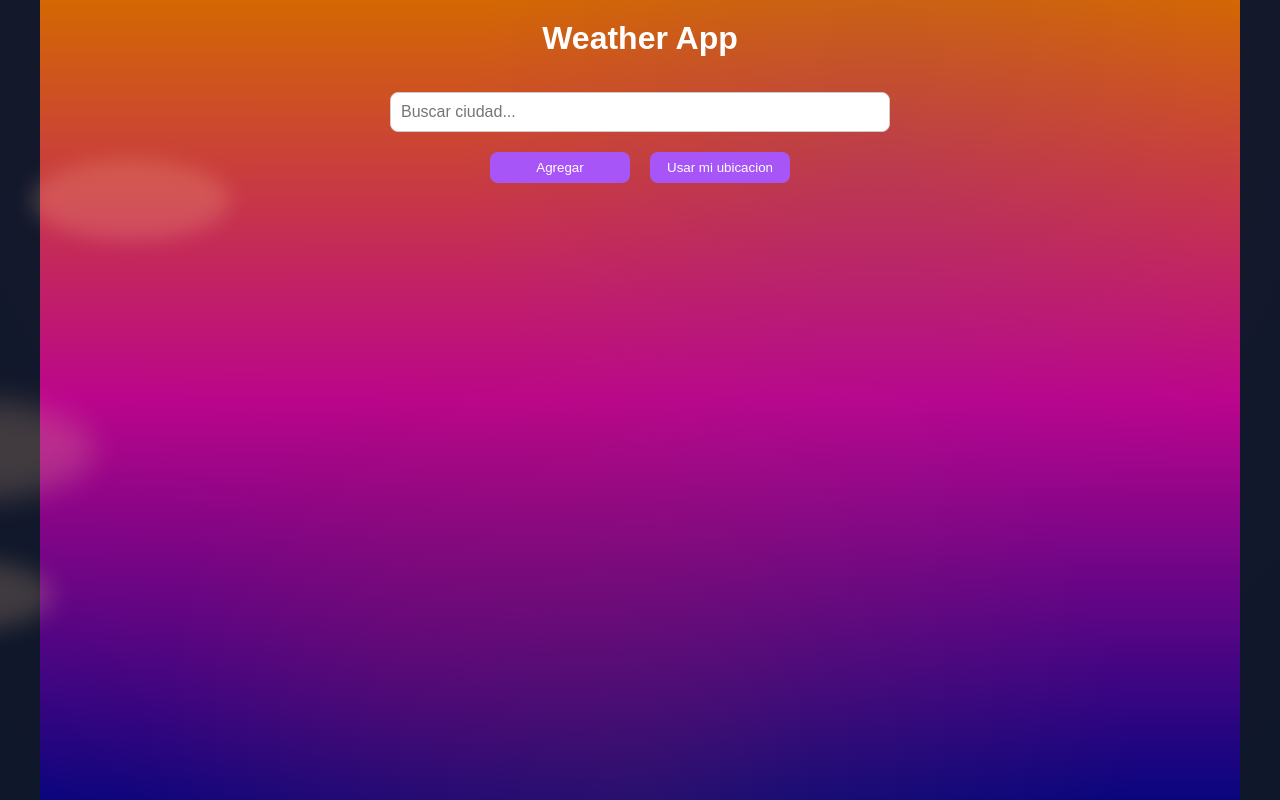
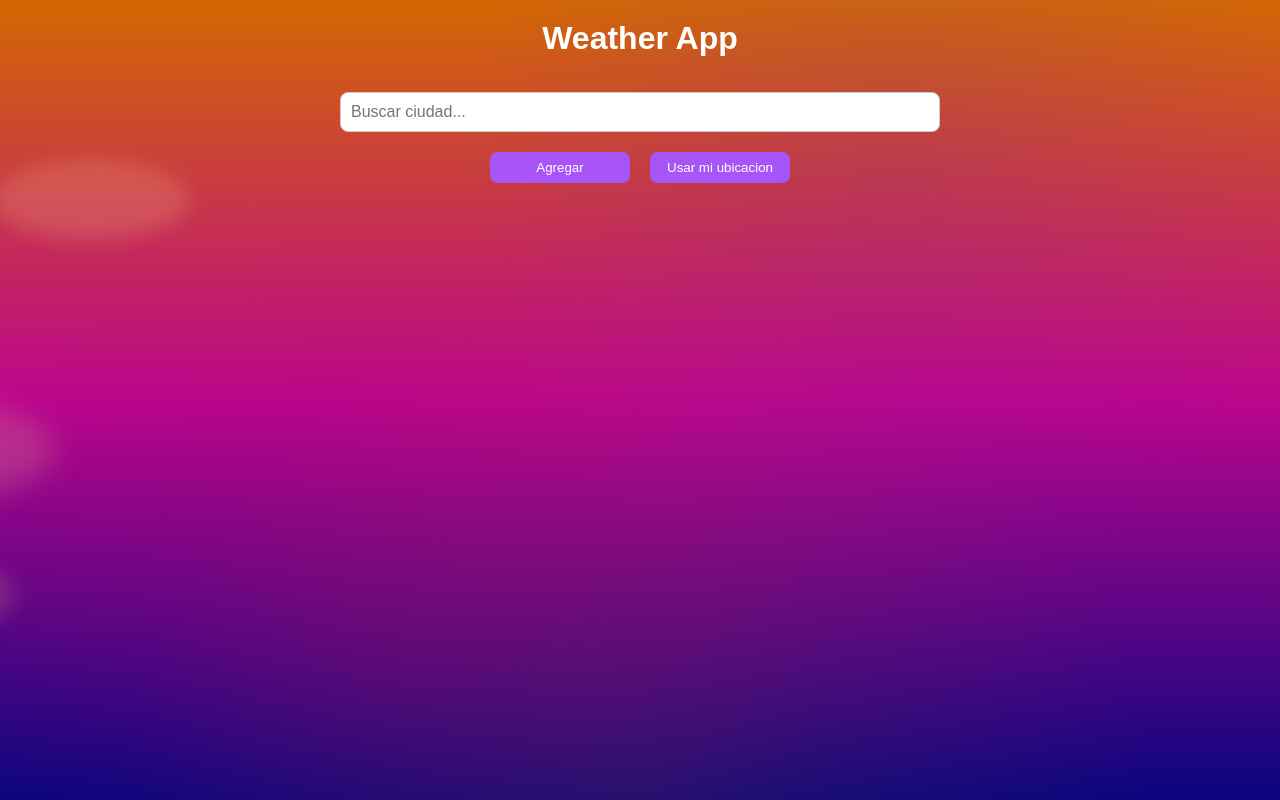
Before and after one commit to mateopetrizzini/weather-app, a React (Vite) app: page / in a window 1280 px wide. Built offline with nearby package versions, Linux system fonts and the light colour scheme.

Commit message:
responsive layout fix (also for bigger screens)

```diff
--- a/src/styles/base/globals.css
+++ b/src/styles/base/globals.css
@@ -6,4 +6,6 @@ body {
   background: radial-gradient(circle at top, #1a1a2e, #0f172a);
 
   color: white;
+
+  overflow-x: hidden;
 }
--- a/src/styles/components/card.css
+++ b/src/styles/components/card.css
@@ -1,6 +1,6 @@
 .card{
 
-    max-width: 350px;
+    max-width: 100%;
 
     width: 100%;
 
@@ -47,13 +47,17 @@
 
 .cards-container {
 
-    max-width: 1200px;
+    width: 100%;
+
+    max-width: 1000px;
 
     margin: 0 auto;
 
+    padding: 0 10px;
+
     display: grid;
 
-    grid-template-columns: repeat(auto-fit, minmax(280px, 1fr));
+    grid-template-columns: repeat(auto-fill, minmax(280px, 1fr));
 
     gap: 20px;
 
@@ -147,11 +151,15 @@
 
     .card {
 
-        width: 95%;
+        width: 100%;
 
         padding: 15px;
 
         border-radius: 16px;
     }
 
+    .cards-container {
+        grid-template-columns: 1fr;
+    }
+
 }
--- a/src/styles/layout/app.css
+++ b/src/styles/layout/app.css
@@ -2,9 +2,9 @@
   min-height: 100vh;
 
   width: 100%;
-  max-width: 1200px;
+  max-width: none;
 
-  margin: 0 auto;
+  margin: 0;
 
   display: flex;
 
@@ -46,7 +46,7 @@
 
   width: 100%;
 
-  max-width: 500px;
+  max-width: 600px;
 
   display: flex;
 
@@ -56,7 +56,7 @@
 
   gap: 15px;
 
-  margin-bottom: 20px;
+  margin: 0 auto;
 }
 
 .header h1{
@@ -68,9 +68,17 @@
 }
 
 .cards-container {
-    display: grid;
 
-    grid-template-columns: repeat(auto-fit, minmax(280px, 1fr));
+  width: 100%;
+
+  max-width: 1400px;
+
+  margin: 0 auto;
+
+  display: grid;
+
+  grid-template-columns: repeat(auto-fill, minmax(300px, 1fr));
+
 }
 
 @media (max-width: 600px) {
@@ -88,3 +96,11 @@
   }
 
 }
+
+@media (min-width: 1600px) {
+
+  .cards-container {
+    max-width: 1600px;
+  }
+
+}
```
